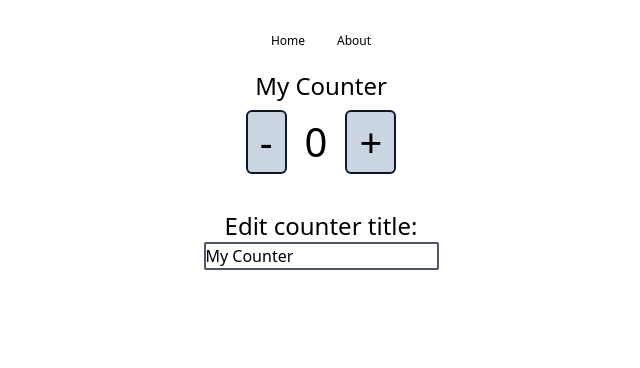
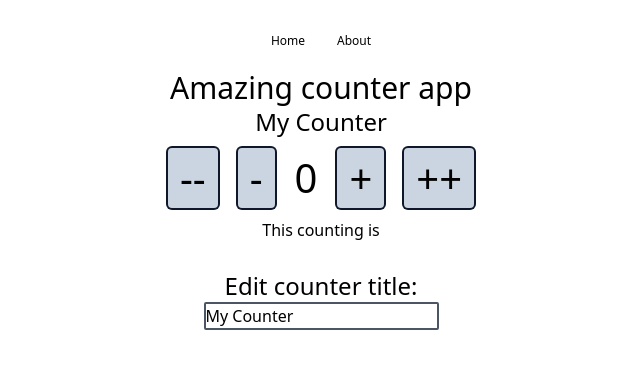
Before and after one commit to rezaulkarimrk/VueJs-3, a Vue app: page / in a window 1280 px wide. Shown: the top 368 px of the page, without its empty margins (319-959 px from the left). Built offline with nearby package versions, Linux system fonts and the light colour scheme.

Commit message:
watch computet onBeforeMount onMounted onBeforeUnmount onMounted

```diff
--- a/src/views/HomeView.vue
+++ b/src/views/HomeView.vue
@@ -1,12 +1,16 @@
 <template>
   <div class="home">
+    <h2 class="text-3xl" >{{ counterApp }}</h2>
     <h3 class="text-2xl" >{{counterData.title}}</h3>
     <div class="flex justify-center">
-      <button @click="decreaseCounter" class="btn px-3"> -</button>
+      <button @click="decreaseCounter(2)" class="btn px-3">--</button>
+      <button @click="decreaseCounter(1)" class="btn px-3"> -</button>
       <span class="counter">{{counterData.count}}</span>
       <h1></h1>
-      <button @click="increaseCounter" class="btn px-3"> +</button>
+      <button @click="increaseCounter(1, $event)" class="btn px-3"> +</button>
+      <button @click="increaseCounter(2)" class="btn px-3"> ++</button>
     </div>
+    <p>This counting is {{oddOrEven}}</p>
   </div>
 
   <div class="grid justify-center mt-2">
@@ -18,26 +22,57 @@
 
 //composition api
 <script setup>
-import {ref, reactive} from 'vue';
+import {ref, reactive, computed, watch, onMounted, onBeforeUnmount, onBeforeMount, onUnmounted} from 'vue';
 
-const counter = ref(0),
-  counterTitle = ref('My Counter:')
+const counterApp = 'Amazing counter app'
+
+// const counter = ref(0),
+//   counterTitle = ref('My Counter:')
 
 const counterData = reactive({
   count: 0,
   title: 'My Counter'
 })
 
-const increaseCounter = () => {
-  counterData.count++;
+watch(()=> counterData.count, (newCount) => {
+  if(newCount === 20) {
+    alert("Way to go! You made it to 20!!")
+  }
+})
+
+const oddOrEven = computed (() => {
+  if(counterData.count === 0){
+    return ""
+  }
+  else if(counterData.count % 2){
+    return 'odd'
+  }
+  return 'even'
+})
+
+const increaseCounter = (amount, e) => {
+  counterData.count += amount;
 }
 
-const decreaseCounter = () => {
-  if(counterData.count>0){
-    counterData.count--;
+const decreaseCounter = (amount) => {
+  counterData.count -= amount;
+  if(counterData.count < 0){
+    counterData.count = 0;
   }
 }
 
+onBeforeMount(() => {
+  console.log('onBeforeMount')
+})
+onMounted(() => {
+  console.log('onMounted')
+})
+onBeforeUnmount(() => {
+  console.log('onBeforeUnMount')
+})
+onUnmounted(() => {
+  console.log('onUnmounted');
+})
 // const increaseCounter = () => {
 //   counterData.value++;
 // }
@@ -47,8 +82,36 @@ const decreaseCounter = () => {
 //   }
 // }
 
+</script>
+<!--
+<script>
+export default {
+    data() {
+      return {
+        count: 0
+      }
+  },
+  computed:{
+    myComputetdProperty(){
+      // perform logic based on a data property
+      return 'my result'
+    }
+  },
+  watch:{
+    count(newCount, oldCount){
+      if(newCount == 20) alert('asdfasd')
+    }
+  },
+  mounted(){
+    console.log('mounted')
+  },
+  unmounted(){
+    console.log('unmounted')
+  }
+}
+</script>
+-->
 
-</script>
 
 //composition api
 <!--
```
